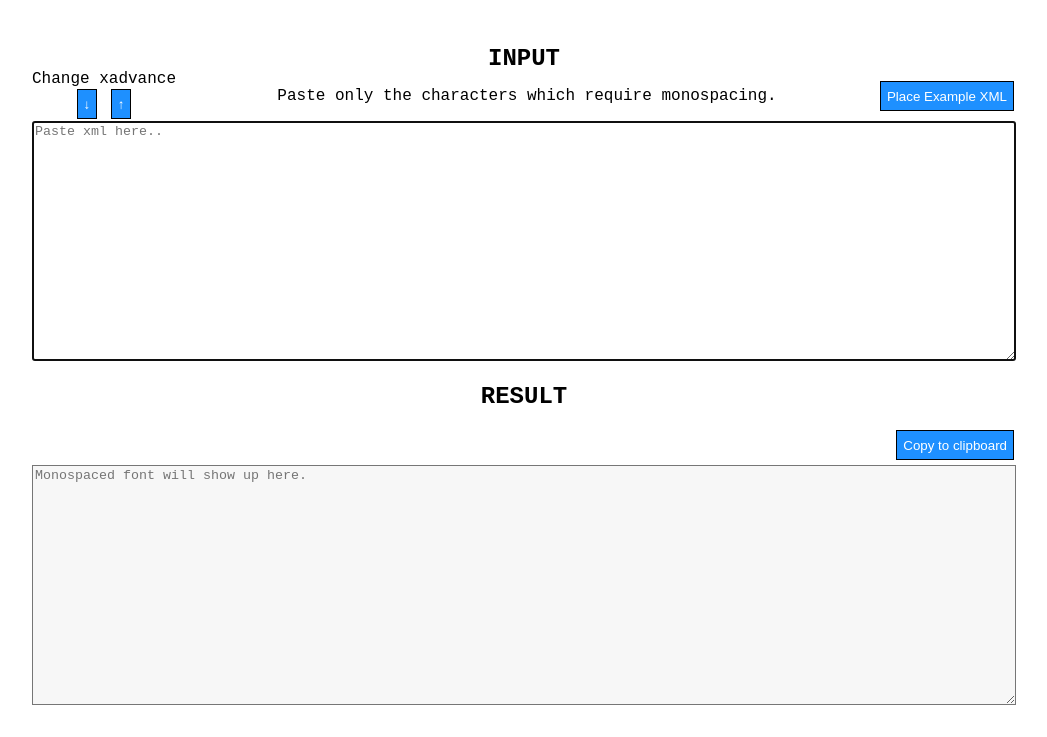
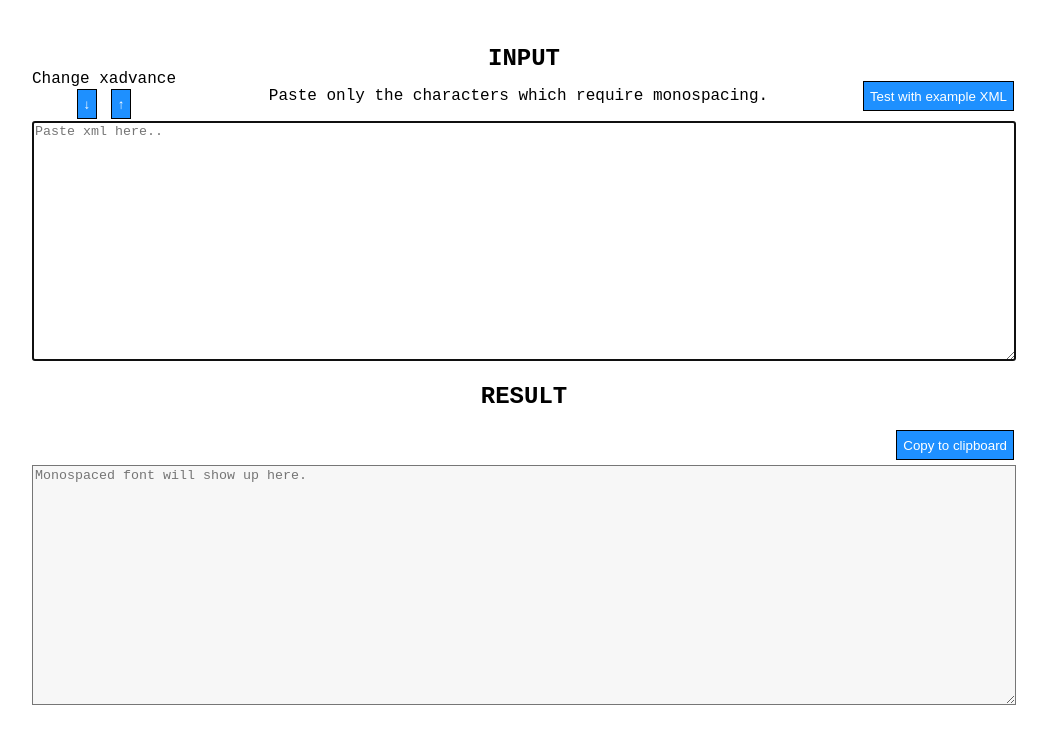
Before and after one commit to martinnikolov93/xml-font-monospacer, a plain HTML site: page index.html in a window 1280 px wide. Shown: the part 63-800 px from the top of the page, without its empty margins (116-1163 px from the left). Drawn offline with Linux system fonts and the light colour scheme.

Commit message:
Changed example button text

```diff
--- a/index.html
+++ b/index.html
@@ -31,7 +31,7 @@
                     </span>
                     <span>Paste only the characters which require monospacing.</span>
                     <span>
-                        <button id="example-btn">Place Example XML</button>
+                        <button id="example-btn">Test with example XML</button>
                     </span>
                 </div>
 
```
